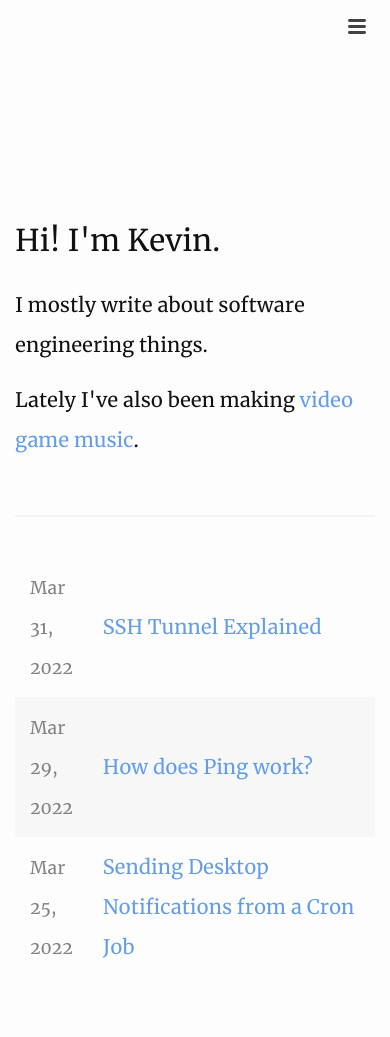
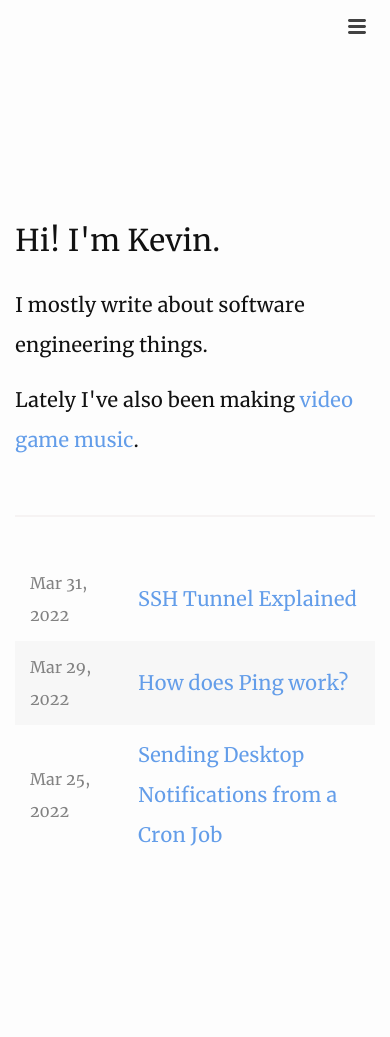
Before and after one commit to heepster/heepster.github.io, a Jekyll site: the page built from index.md, in a window 390 px wide. Built offline with Jekyll 4.4.1, drawn with Linux system fonts in a browser that asks for light colours; after the commit the page ends 925 px from its top, so only the background shows below that.

Commit message:
a little more mobile friendly

```diff
--- a/_layouts/home.html
+++ b/_layouts/home.html
@@ -40,7 +40,7 @@ layout: default
     <table class="table-post-list">
       {%- for post in site.posts -%}
         <tr>
-          <td style="width: 20%">
+          <td class="post-meta">
             {%- assign date_format = site.minima.date_format | default: "%b %-d, %Y" -%}
             <span class="post-meta">{{ post.date | date: date_format }}</span>
           </td>
--- a/_sass/minima.scss
+++ b/_sass/minima.scss
@@ -23,8 +23,8 @@ $table-text-align: left !default;
 // Width of the content area
 $content-width:    1000px !default;
 
-$on-palm:          600px !default;
-$on-laptop:        800px !default;
+$on-palm:          800px !default;
+$on-laptop:        900px !default;
 
 // Use media queries like this:
 // @include media-query($on-palm) {
--- a/_sass/minima/_base.scss
+++ b/_sass/minima/_base.scss
@@ -260,6 +260,14 @@ table.table-post-list {
   td {
     border: 0;
   }
+
+  td.post-meta {
+    width: 20%;
+    @include media-query($on-palm) {
+      width: 30%
+    }
+  }
+
 }
 
 img.illustration {
--- a/_sass/minima/_layout.scss
+++ b/_sass/minima/_layout.scss
@@ -199,10 +199,17 @@
 .post-meta {
   font-size: $small-font-size;
   color: $grey-color;
+  @include media-query($on-palm) {
+    @include relative-font-size(0.8);
+  }
 }
 
 .post-link {
   @include relative-font-size(1);
+
+  @include media-query($on-palm) {
+    @include relative-font-size(1);
+  }
 }
 
 
```
